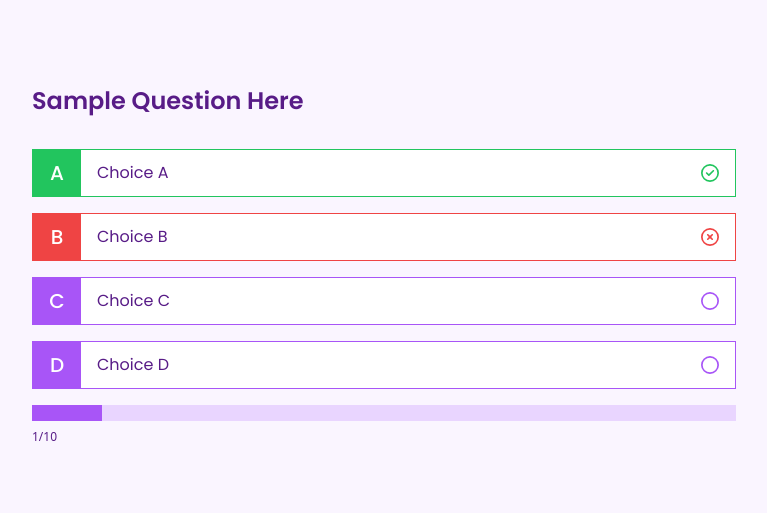
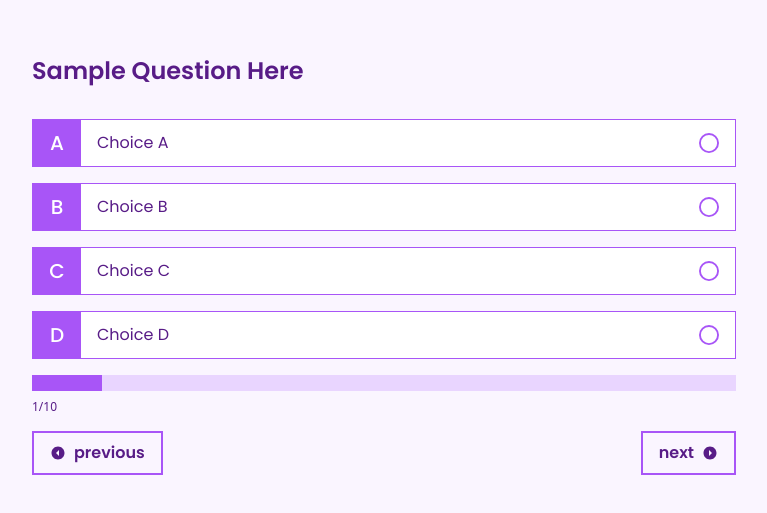
Before and after one commit to EMCSquare12/quiz-app, a React (Vite) app in the folder quiz-app/: page / in a window 1280 px wide. Shown: the part 135-648 px from the top of the page, without its empty margins (256-1023 px from the left). Built offline with nearby package versions, Linux system fonts and the light colour scheme.

Commit message:
feat: update QuestionaireButton.jsx, add check icon when click

```diff
--- a/quiz-app/src/App.jsx
+++ b/quiz-app/src/App.jsx
@@ -1,13 +1,9 @@
 import Questionaire from "./Questionaire";
-import ScoreBoard from "./ScoreBoard";
 
 function App() {
   return (
     <div className="bg-purple-50 w-screen h-screen flex items-center justify-center">
-
-        {/* <ScoreBoard />
-        <hr /> */}
-        <Questionaire />
+      <Questionaire />
     </div>
   );
 }
--- a/quiz-app/src/Questionaire.jsx
+++ b/quiz-app/src/Questionaire.jsx
@@ -1,56 +1,38 @@
-import { FaRegCircleCheck } from "react-icons/fa6";
-import { FaRegCircleXmark } from "react-icons/fa6";
-import { FaRegCircle } from "react-icons/fa6";
+import { useRef } from "react";
+import QuestionaireButton from "./QuestionaireButton";
+import { IoMdArrowDropleftCircle } from "react-icons/io";
+import { IoMdArrowDroprightCircle } from "react-icons/io";
 
 const Questionaire = () => {
+  const iconRef = useRef(null);
   return (
     <div className="md:w-[60%] h-auto w-full p-8 flex flex-col gap-8 ">
       <div className="font-poppins font-semibold md:text-2xl text-lg text-purple-900">
         Sample Question Here
       </div>
       <div className="flex flex-col gap-4 justify-start items-start">
-        <button className="relative flex flex-row w-full h-12 border border-green-500 font-poppins bg-white gap-4 items-center md:text-base text-sm text-purple-900 hover:shadow-md  hover:shadow-purple-200">
-          <span className="w-12 h-full flex items-center justify-center bg-green-500 md:text-xl text-lg font-medium font-poppins text-white">
-            A
-          </span>
-          Choice A
-          <span className="absolute right-4 w-fit h-fit md:text-lg text-base text-green-500">
-            <FaRegCircleCheck />
-          </span>
-        </button>
-        <button className="relative flex flex-row w-full h-12 border border-red-500 font-poppins bg-white gap-4 items-center md:text-base text-sm text-purple-900 hover:shadow-md  hover:shadow-purple-200">
-          <span className="w-12 h-full flex items-center justify-center bg-red-500 md:text-xl text-lg font-medium font-poppins text-white">
-            B
-          </span>
-          Choice B
-          <span className="absolute right-4 w-fit h-fit md:text-lg text-base text-red-500">
-            <FaRegCircleXmark />
-          </span>
-        </button>
-        <button className="relative flex flex-row w-full h-12 border border-purple-500 font-poppins bg-white gap-4 items-center md:text-base text-sm text-purple-900 hover:shadow-md  hover:shadow-purple-200">
-          <span className="w-12 h-full flex items-center justify-center bg-purple-500 md:text-xl text-lg font-medium font-poppins text-white">
-            C
-          </span>
-          Choice C
-          <span className="absolute right-4 w-fit h-fit md:text-lg text-base text-purple-500">
-            <FaRegCircle />
-          </span>
-        </button>
-        <button className="relative flex flex-row w-full h-12 border border-purple-500 font-poppins bg-white gap-4 items-center md:text-base text-sm text-purple-900 hover:shadow-md  hover:shadow-purple-200">
-          <span className="w-12 h-full flex items-center justify-center bg-purple-500 md:text-xl text-lg font-medium font-poppins text-white">
-            D
-          </span>
-          Choice D
-          <span className="absolute right-4 w-fit h-fit md:text-lg text-base text-purple-500">
-            <FaRegCircle />
-          </span>
-        </button>
+        <QuestionaireButton letter={"A"} choice={"Choice A"} />
+        <QuestionaireButton letter={"B"} choice={"Choice B"} />
+        <QuestionaireButton letter={"C"} choice={"Choice C"} />
+        <QuestionaireButton letter={"D"} choice={"Choice D"} />
       </div>
-      <div className="-mt-4 w-full h-auto flex flex-col gap-2">
+      <div className=" -mt-4 w-full h-auto flex flex-col gap-2">
         <div className="h-4 bg-purple-200 ">
           <div className="w-[10%] h-full bg-purple-500 z-10"></div>
         </div>
-        <h1 className="text-xs text-purple-900 font-medium">1/10</h1>
+        <h1 className=" right-4 top-6 text-xs text-purple-900 font-medium w-fit">
+          1/10
+        </h1>
+      </div>
+      <div className="flex flex-row justify-between -mt-4">
+        <button className="flex flex-row gap-2 items-center  px-4 py-2 border-2 border-purple-500 font-poppins font-semibold text-base text-purple-900 hover:shadow-md   hover:shadow-purple-200">
+          <IoMdArrowDropleftCircle />
+          previous
+        </button>
+        <button className="flex flex-row gap-2 items-center px-4 py-2 border-2 border-purple-500 font-poppins font-semibold text-base text-purple-900 hover:shadow-md   hover:shadow-purple-200">
+          next
+          <IoMdArrowDroprightCircle />
+        </button>
       </div>
     </div>
   );
--- /dev/null
+++ b/quiz-app/src/QuestionaireButton.jsx
@@ -0,0 +1,45 @@
+import { useState, useRef, useEffect } from "react";
+import { FaRegCircleXmark } from "react-icons/fa6";
+import { FaRegCircleCheck } from "react-icons/fa6";
+import { FaRegCircle } from "react-icons/fa6";
+
+const QuestionaireButton = ({ letter, choice }) => {
+  const [isClick, setIsClick] = useState(false);
+  const iconRef = useRef(null);
+
+  const handleClickOutside = (event) => {
+    if (iconRef.current && !iconRef.current.contains(event.target)) {
+      setIsClick(false);
+    }
+  };
+  useEffect(() => {
+    if (isClick) {
+      document.addEventListener("mousedown", handleClickOutside);
+    } else {
+      document.removeEventListener("mousedown", handleClickOutside);
+    }
+    return () => {
+      document.removeEventListener("mousedown", handleClickOutside);
+    };
+  }, [isClick]);
+  return (
+    <>
+      <button
+        ref={iconRef}
+        onClick={() => setIsClick(!isClick)}
+        className={`relative flex flex-row w-full md:h-12 h-10 border border-purple-500 font-poppins  gap-4 items-center md:text-base text-sm text-purple-900 hover:shadow-md focus:ring-2 focus:ring-purple-500  hover:shadow-purple-200 ${
+          isClick ? "bg-purple-100  " : "bg-white"
+        }`}
+      >
+        <span className="w-12 h-full flex items-center justify-center bg-purple-500 md:text-xl text-lg font-medium font-poppins text-white">
+          {letter}
+        </span>
+        {choice}
+        <span className="absolute right-4 w-fit h-fit md:text-xl text-base text-purple-500">
+          {isClick ? <FaRegCircleCheck /> : <FaRegCircle />}
+        </span>
+      </button>
+    </>
+  );
+};
+export default QuestionaireButton;
--- a/quiz-app/src/ScoreBoard.jsx
+++ /dev/null
@@ -1,23 +0,0 @@
-const ScoreBoard = () => {
-  return (
-    <>
-      <div className="w-full h-auto flex flex-row items-center justify-between">
-        <div className="flex flex-col md:w-[30%] w-[50%] gap-3 ">
-          <h1 className="font-poppins font-bold text-purple-900 md:text-lg text-base">
-            Question
-          </h1>
-          <div className="w-full md:h-8 h-6 border-purple-500 bg-white border-2"></div>
-        </div>
-        <div className="flex flex-col w-auto gap-3">
-          <h1 className="font-poppins font-bold text-purple-900 md:text-lg text-base">
-            Score
-          </h1>
-          <div className="w-full md:h-8 h-6 font-poppins font-bold text-purple-500 md:text-4xl text-2xl items-center justify-center flex">
-            0
-          </div>
-        </div>
-      </div>
-    </>
-  );
-};
-export default ScoreBoard;
```
